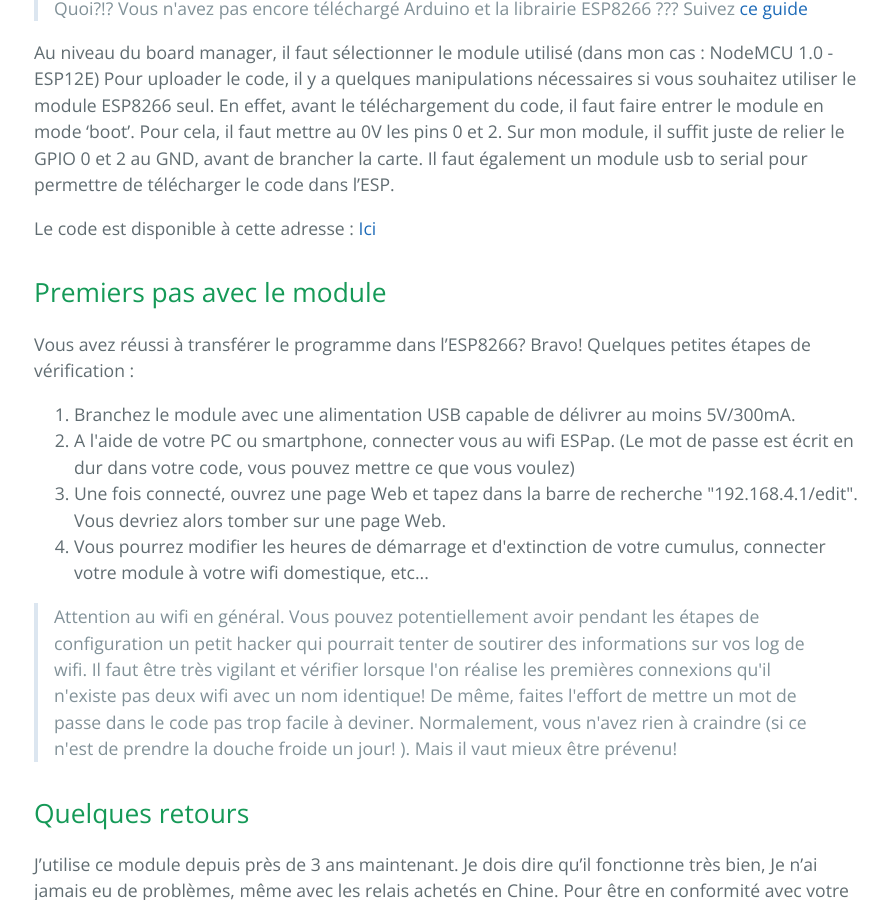
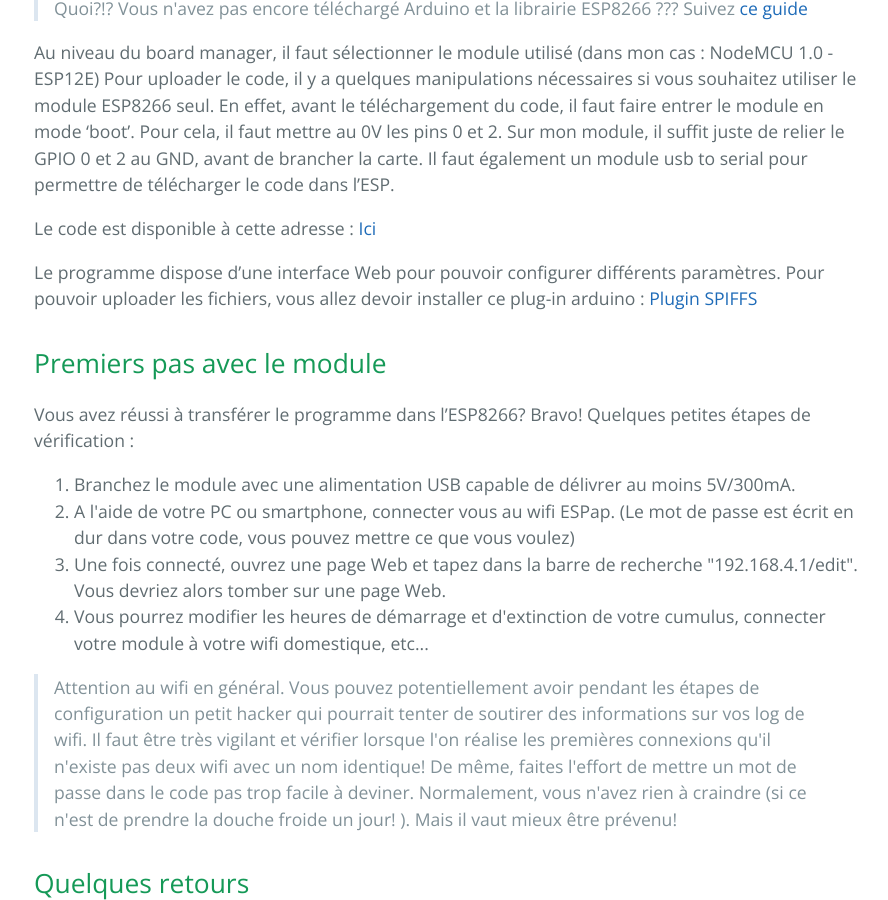
Before and after one commit to dufoura/dufoura.github.io, a Jekyll site: the page built from _posts/2018-08-21-fabriquer-votre-module-cumulus.markdown, in a window 1280 px wide and 900 px high, scrolled down 1748 px. Shown: the whole window, without its empty margins (190-1078 px from the left). Built offline with Jekyll 4.4.1, drawn with Linux system fonts in a browser that asks for light colours; nearby versions of some CDN libraries.

Commit message:
Ajout d'un lien pour ajouter SPIFFS sur arduino

```diff
--- a/_posts/2018-08-21-fabriquer-votre-module-cumulus.markdown
+++ b/_posts/2018-08-21-fabriquer-votre-module-cumulus.markdown
@@ -43,6 +43,8 @@ Il faut également un module usb to serial pour permettre de télécharger le co
 
 Le code est disponible à cette adresse : <a href="https://github.com/dufoura/ESP_Cumulus.git"> Ici </a>
 
+Le programme dispose d'une interface Web pour pouvoir configurer différents paramètres. Pour pouvoir uploader les fichiers, vous allez  devoir installer ce plug-in arduino : <a href="https://github.com/esp8266/arduino-esp8266fs-plugin"> Plugin SPIFFS </a>
+
 <h2> Premiers pas avec le module </h2>
 Vous avez réussi à transférer le programme dans l'ESP8266? Bravo!
 Quelques petites étapes de vérification :
```
